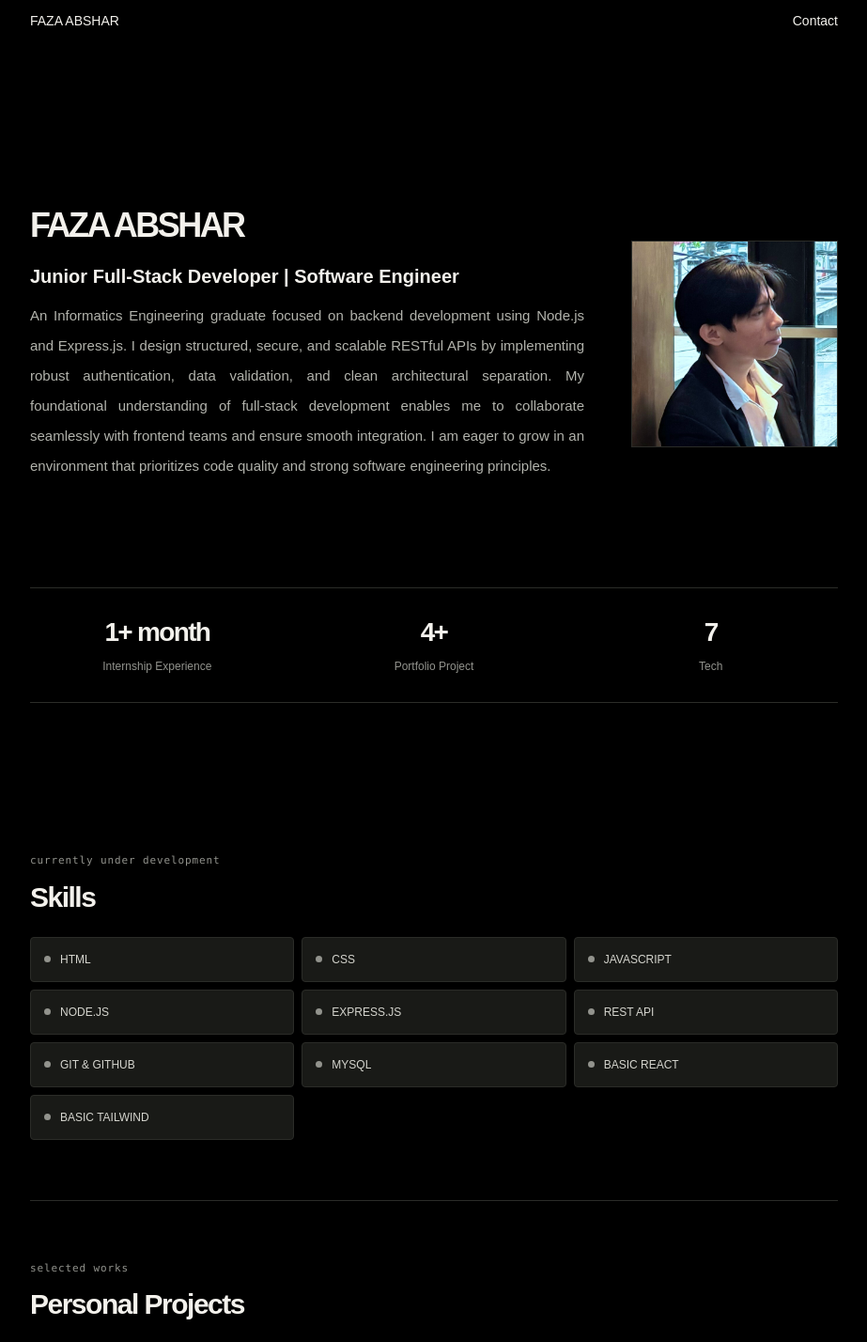
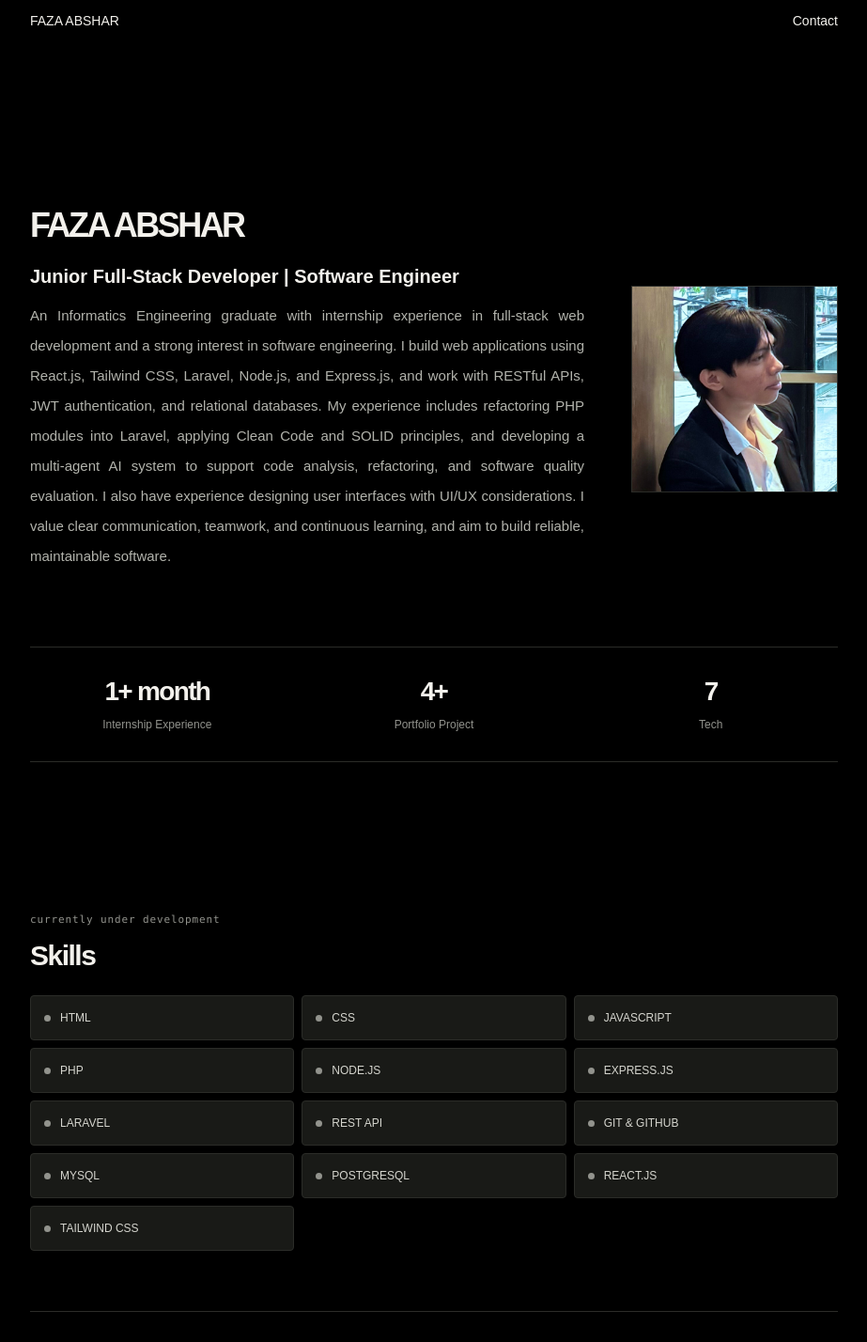
Before and after one commit to fazabsharcontact/PORTFOLIO, a React (Vite) app: page / in a window 1280 px wide. Shown: the top 1428 px of the page at 94% size, without its empty margins (178-1101 px from the left). Built offline with nearby package versions, Linux system fonts and the light colour scheme.

Commit message:
update final

```diff
--- a/src/App.jsx
+++ b/src/App.jsx
@@ -173,8 +173,7 @@ function App() {
           Contact
         </h2>
         <p className="mt-3 max-w-xl text-sm leading-7 text-[#b2b3ac]">
-          I'm interested in opportunities as a junior backend developer and
-          collaborative projects.
+         I'm open to junior full-stack developer and software engineering opportunities, as well as collaborative projects.
         </p>
         <div className="grid grid-cols-1 gap-2 sm:grid-cols-2 md:grid-cols-2 py-3">
           <a
--- a/src/assets/data/portfolio.js
+++ b/src/assets/data/portfolio.js
@@ -3,7 +3,7 @@ export const profile = {
   role: "Junior Full-Stack Developer | Software Engineer",
   location: "Indonesia",
   intro:
-    "An Informatics Engineering graduate focused on backend development using Node.js and Express.js. I design structured, secure, and scalable RESTful APIs by implementing robust authentication, data validation, and clean architectural separation. My foundational understanding of full-stack development enables me to collaborate seamlessly with frontend teams and ensure smooth integration. I am eager to grow in an environment that prioritizes code quality and strong software engineering principles.",
+    "An Informatics Engineering graduate with internship experience in full-stack web development and a strong interest in software engineering. I build web applications using React.js, Tailwind CSS, Laravel, Node.js, and Express.js, and work with RESTful APIs, JWT authentication, and relational databases. My experience includes refactoring PHP modules into Laravel, applying Clean Code and SOLID principles, and developing a multi-agent AI system to support code analysis, refactoring, and software quality evaluation. I also have experience designing user interfaces with UI/UX considerations. I value clear communication, teamwork, and continuous learning, and aim to build reliable, maintainable software.",
   experience: "1+ month",
   projectsCompleted: "4+",
   technologies: [
@@ -31,13 +31,16 @@ export const skills = [
   "HTML",
   "CSS",
   "JAVASCRIPT",
+  "PHP",
   "NODE.JS",
   "EXPRESS.JS",
+  "LARAVEL",
   "REST API",
   "GIT & GITHUB",
   "MYSQL",
-  "BASIC REACT",
-  "BASIC TAILWIND"
+  "POSTGRESQL",
+  "REACT.JS",
+  "TAILWIND CSS"
 ];
 
 export const projects = [
```
